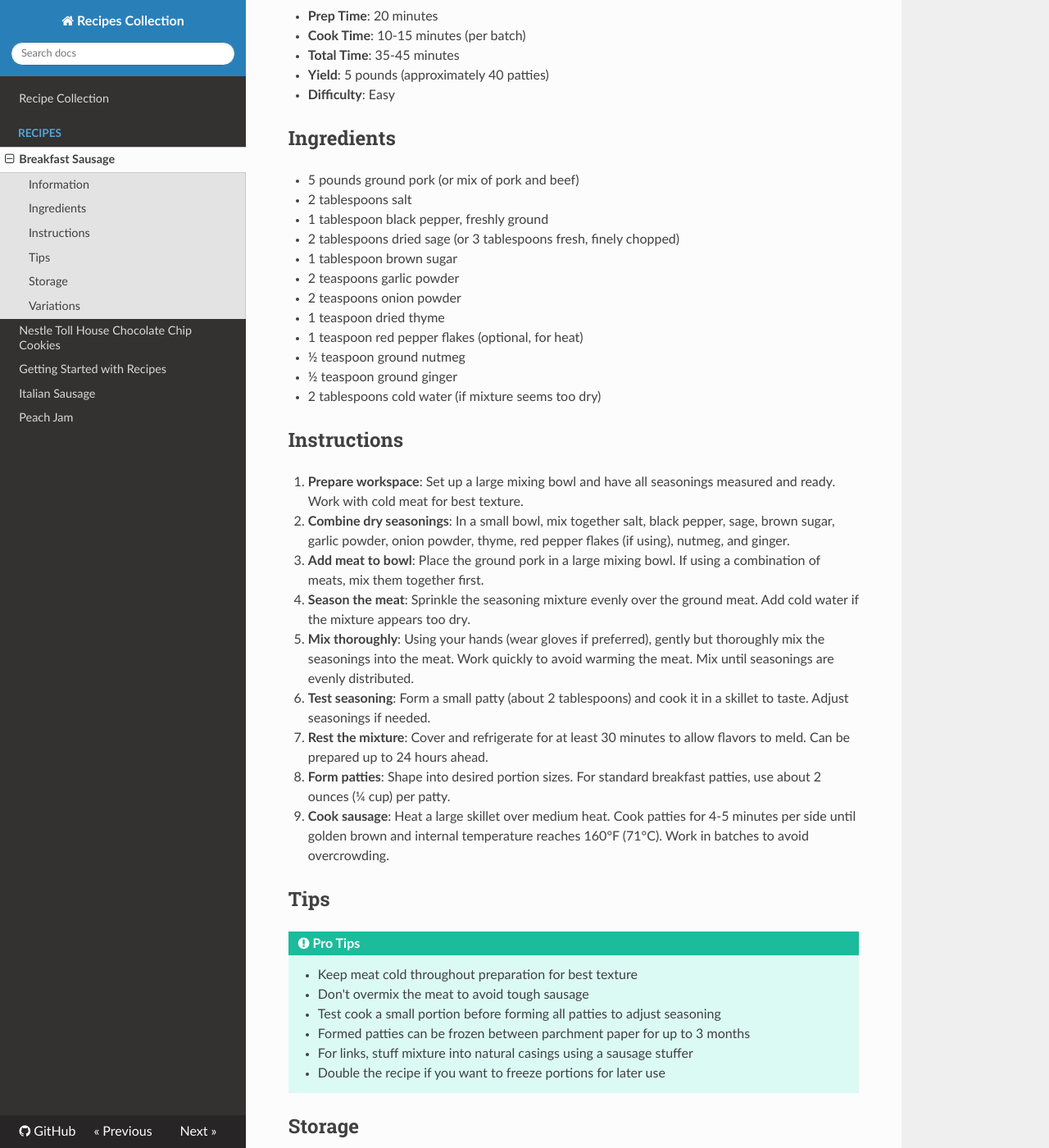
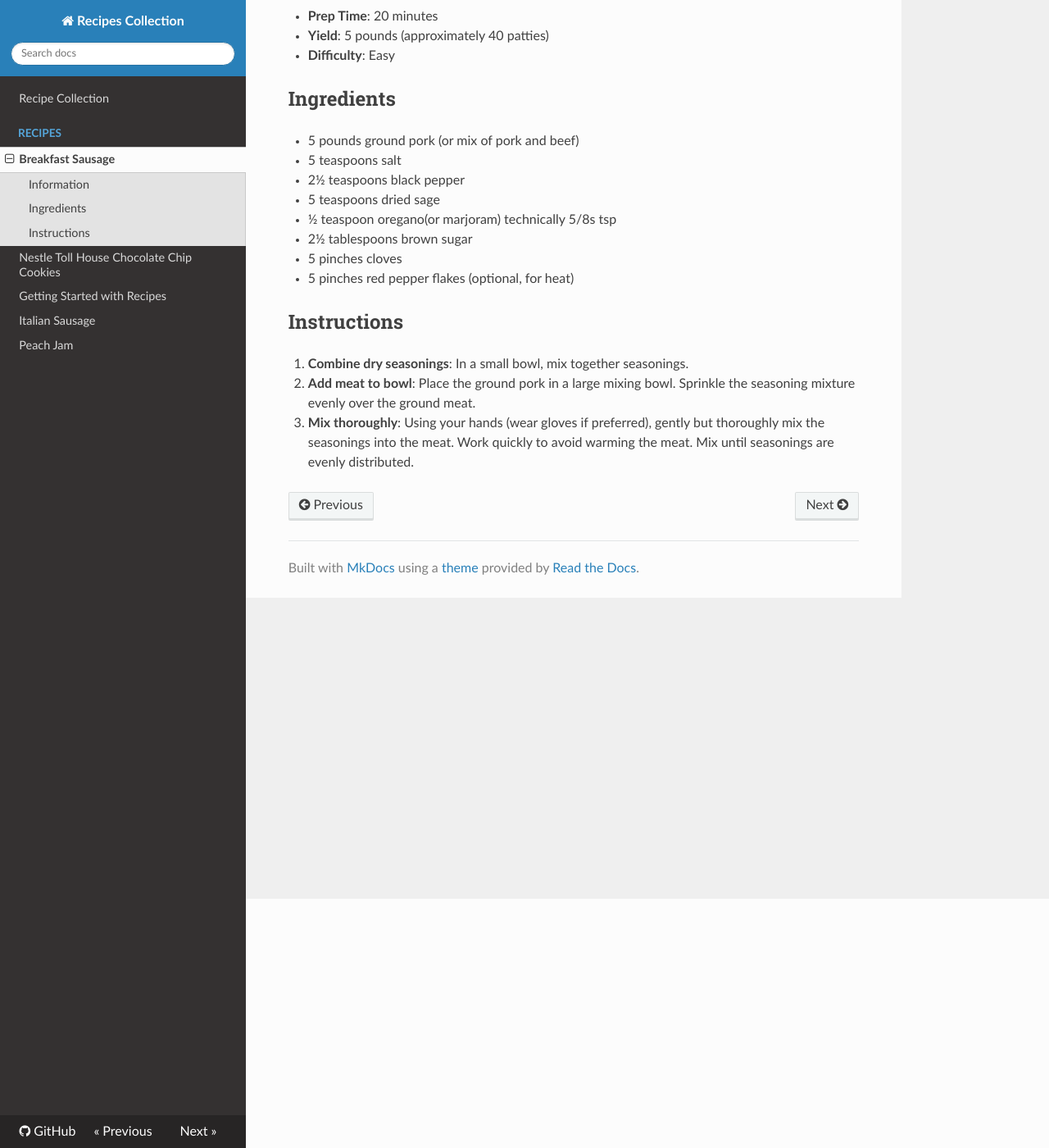
Before and after one commit to TerryHowe/recipes, an MkDocs documentation site: the page built from docs/recipes/breakfast-sausage.md, in a window 1280 px wide and 1400 px high, scrolled down 304 px. Shown: the whole window at 82% size. Built offline with MkDocs 1.6.1, drawn with Linux system fonts in a browser that asks for light colours; nearby versions of some CDN libraries; some of the changed text lies outside the part shown.

Commit message:
fix: update breakfast sausage

```diff
--- a/docs/recipes/breakfast-sausage.md
+++ b/docs/recipes/breakfast-sausage.md
@@ -5,67 +5,25 @@ A flavorful homemade breakfast sausage recipe perfect for large batch preparatio
 ## Information
 
 - **Prep Time**: 20 minutes
-- **Cook Time**: 10-15 minutes (per batch)
-- **Total Time**: 35-45 minutes
 - **Yield**: 5 pounds (approximately 40 patties)
 - **Difficulty**: Easy
 
 ## Ingredients
 
 - 5 pounds ground pork (or mix of pork and beef)
-- 2 tablespoons salt
-- 1 tablespoon black pepper, freshly ground
-- 2 tablespoons dried sage (or 3 tablespoons fresh, finely chopped)
-- 1 tablespoon brown sugar
-- 2 teaspoons garlic powder
-- 2 teaspoons onion powder
-- 1 teaspoon dried thyme
-- 1 teaspoon red pepper flakes (optional, for heat)
-- ½ teaspoon ground nutmeg
-- ½ teaspoon ground ginger
-- 2 tablespoons cold water (if mixture seems too dry)
+- 5 teaspoons salt
+- 2½ teaspoons black pepper
+- 5 teaspoons dried sage
+- ½ teaspoon oregano(or marjoram) technically 5/8s tsp
+- 2½ tablespoons brown sugar
+- 5 pinches cloves
+- 5 pinches red pepper flakes (optional, for heat)
+
 
 ## Instructions
 
-1. **Prepare workspace**: Set up a large mixing bowl and have all seasonings measured and ready. Work with cold meat for best texture.
+1. **Combine dry seasonings**: In a small bowl, mix together seasonings.
 
-2. **Combine dry seasonings**: In a small bowl, mix together salt, black pepper, sage, brown sugar, garlic powder, onion powder, thyme, red pepper flakes (if using), nutmeg, and ginger.
+2. **Add meat to bowl**: Place the ground pork in a large mixing bowl.  Sprinkle the seasoning mixture evenly over the ground meat.
 
-3. **Add meat to bowl**: Place the ground pork in a large mixing bowl. If using a combination of meats, mix them together first.
-
-4. **Season the meat**: Sprinkle the seasoning mixture evenly over the ground meat. Add cold water if the mixture appears too dry.
-
-5. **Mix thoroughly**: Using your hands (wear gloves if preferred), gently but thoroughly mix the seasonings into the meat. Work quickly to avoid warming the meat. Mix until seasonings are evenly distributed.
-
-6. **Test seasoning**: Form a small patty (about 2 tablespoons) and cook it in a skillet to taste. Adjust seasonings if needed.
-
-7. **Rest the mixture**: Cover and refrigerate for at least 30 minutes to allow flavors to meld. Can be prepared up to 24 hours ahead.
-
-8. **Form patties**: Shape into desired portion sizes. For standard breakfast patties, use about 2 ounces (¼ cup) per patty.
-
-9. **Cook sausage**: Heat a large skillet over medium heat. Cook patties for 4-5 minutes per side until golden brown and internal temperature reaches 160°F (71°C). Work in batches to avoid overcrowding.
-
-## Tips
-
-!!! tip "Pro Tips"
-    - Keep meat cold throughout preparation for best texture
-    - Don't overmix the meat to avoid tough sausage
-    - Test cook a small portion before forming all patties to adjust seasoning
-    - Formed patties can be frozen between parchment paper for up to 3 months
-    - For links, stuff mixture into natural casings using a sausage stuffer
-    - Double the recipe if you want to freeze portions for later use
-
-## Storage
-
-**Fresh sausage**: Refrigerate for up to 3 days or freeze for up to 3 months.
-
-**Cooked sausage**: Store in refrigerator for up to 4 days or freeze for up to 2 months.
-
-**Freezing tip**: Place uncooked patties on a baking sheet lined with parchment, freeze until solid, then transfer to freezer bags.
-
-## Variations
-
-- **Turkey sausage**: Substitute ground turkey for a leaner option
-- **Spicy version**: Double the red pepper flakes and add ½ teaspoon cayenne pepper
-- **Herb blend**: Add 1 teaspoon each of rosemary and marjoram
-- **Maple sausage**: Replace brown sugar with 2 tablespoons pure maple syrup
+3. **Mix thoroughly**: Using your hands (wear gloves if preferred), gently but thoroughly mix the seasonings into the meat. Work quickly to avoid warming the meat. Mix until seasonings are evenly distributed.
```
